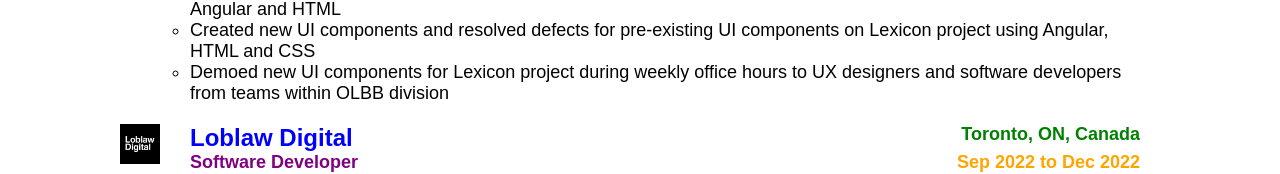
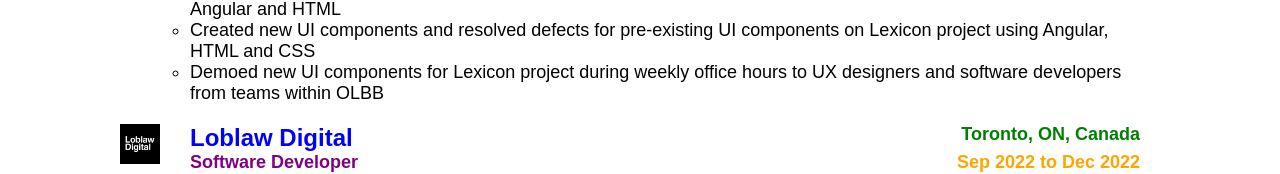
Before and after one commit to suthansivekumaar/about-me, a React (Create React App) app: page /experience in a window 1280 px wide. Shown: the part 252-426 px from the top of the page. Built offline with nearby package versions, Linux system fonts and the light colour scheme; the HTML template or start-up script is replaced by a standard one.

Commit message:
Removed division word

```diff
--- a/src/components/pages/Experience.js
+++ b/src/components/pages/Experience.js
@@ -53,7 +53,7 @@
                 <li>
                   Demoed new UI components for Lexicon project during weekly
                   office hours to UX designers and software developers from
-                  teams within OLBB division
+                  teams within OLBB
                 </li>
               </ul>
             </div>
```
